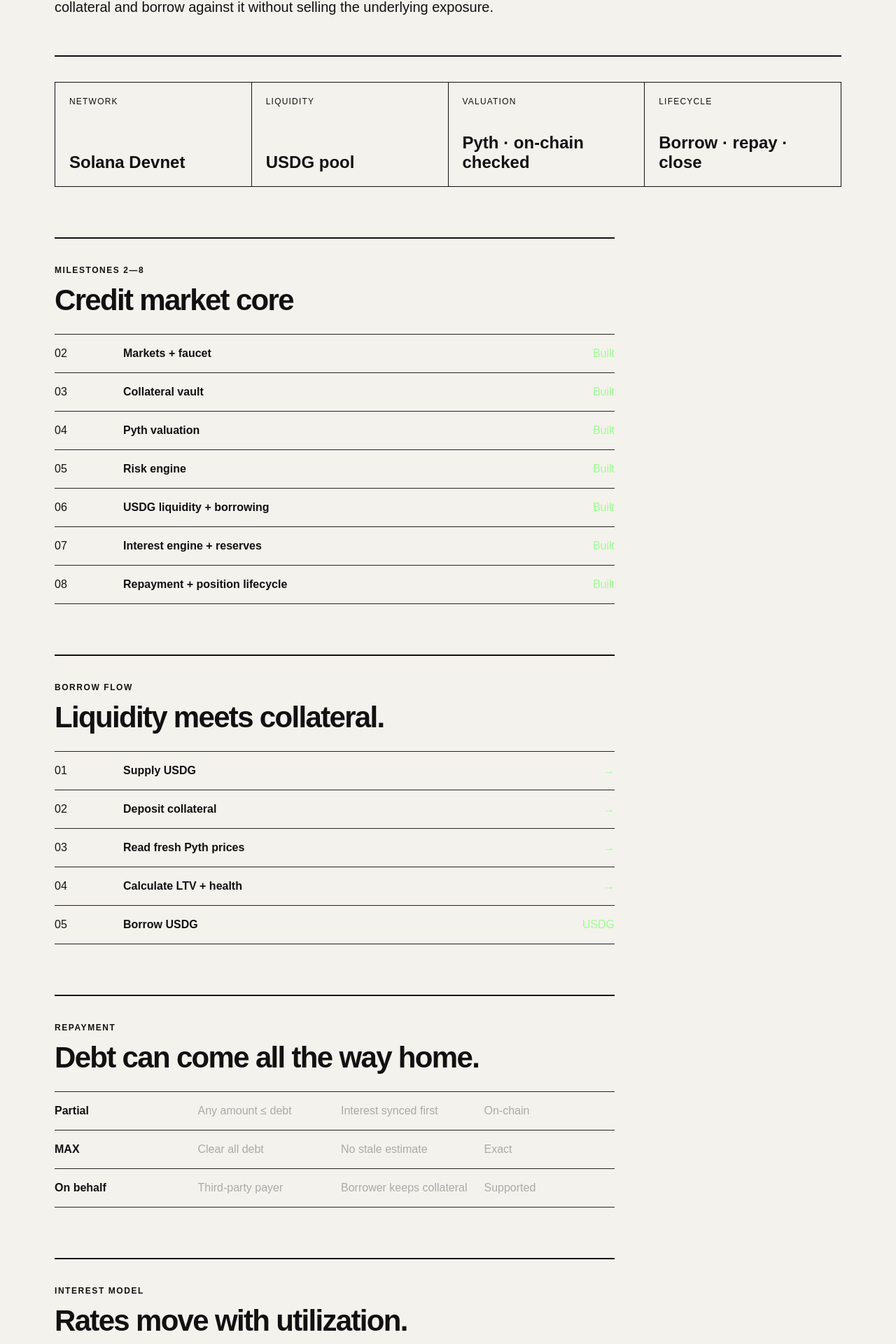
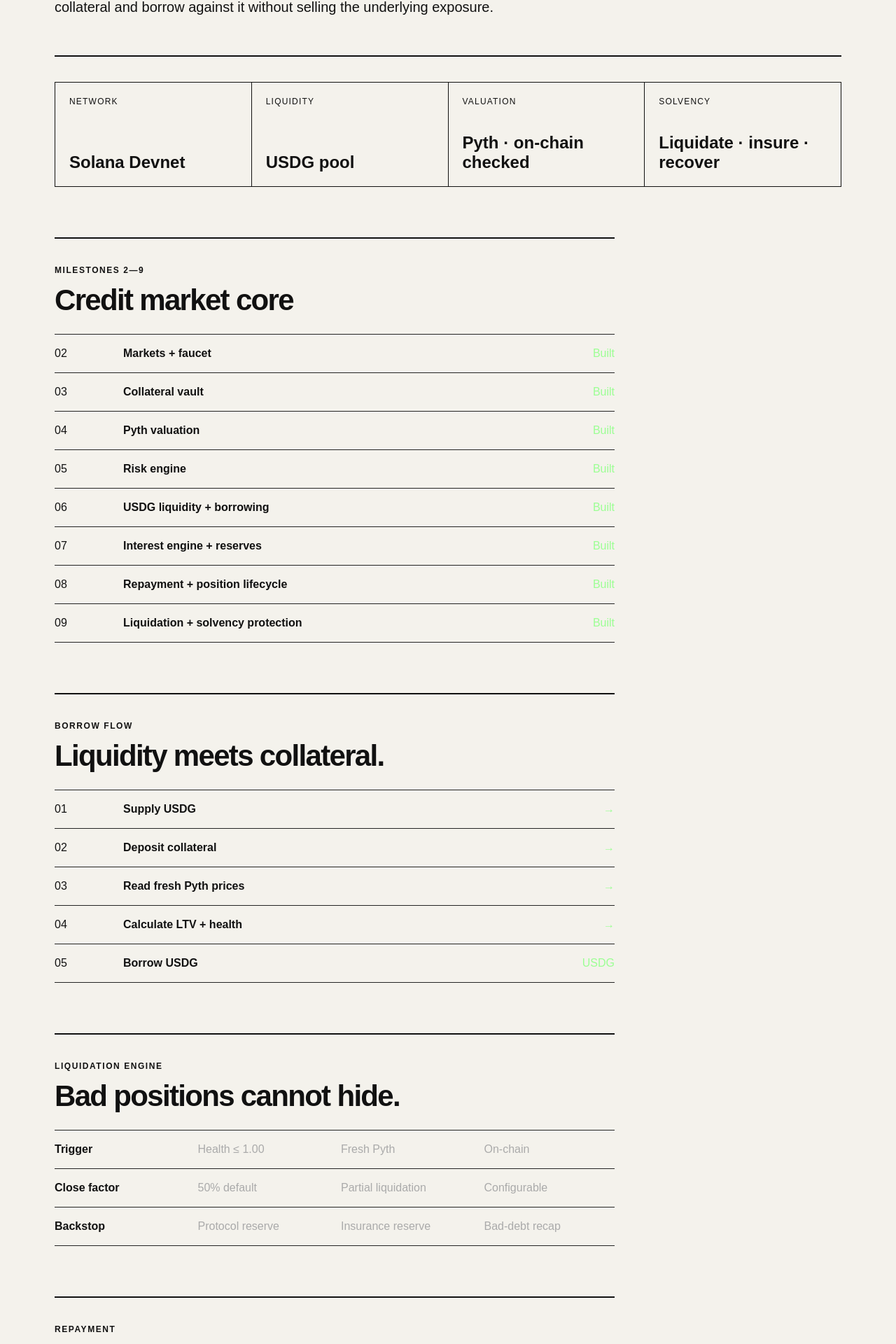
Before and after one commit to mushee-io/44milady, a Next.js app in the folder app/: page / in a window 1280 px wide. Shown: the part 259-2179 px from the top of the page at 70% size. Built offline with nearby package versions, Linux system fonts and the light colour scheme.

Commit message:
feat: surface M9 liquidation solvency status in app

```diff
--- a/app/src/app/page.tsx
+++ b/app/src/app/page.tsx
@@ -13,6 +13,7 @@ const milestones = [
   ["06", "USDG liquidity + borrowing", "Built"],
   ["07", "Interest engine + reserves", "Built"],
   ["08", "Repayment + position lifecycle", "Built"],
+  ["09", "Liquidation + solvency protection", "Built"],
 ];
 
 const borrowFlow = [
@@ -42,11 +43,11 @@ export default function Home() {
         <article><span>Network</span><strong>Solana Devnet</strong></article>
         <article><span>Liquidity</span><strong>USDG pool</strong></article>
         <article><span>Valuation</span><strong>Pyth · on-chain checked</strong></article>
-        <article><span>Lifecycle</span><strong>Borrow · repay · close</strong></article>
+        <article><span>Solvency</span><strong>Liquidate · insure · recover</strong></article>
       </section>
 
       <section className="panel">
-        <p className="eyebrow">MILESTONES 2—8</p>
+        <p className="eyebrow">MILESTONES 2—9</p>
         <h2>Credit market core</h2>
         <div className="milestone-list">
           {milestones.map(([number, label, status]) => (
@@ -68,6 +69,16 @@ export default function Home() {
               <em>{index === borrowFlow.length - 1 ? "USDG" : "→"}</em>
             </div>
           ))}
+        </div>
+      </section>
+
+      <section className="panel">
+        <p className="eyebrow">LIQUIDATION ENGINE</p>
+        <h2>Bad positions cannot hide.</h2>
+        <div className="market-table">
+          <div className="market-row"><strong>Trigger</strong><span>Health ≤ 1.00</span><span>Fresh Pyth</span><span>On-chain</span></div>
+          <div className="market-row"><strong>Close factor</strong><span>50% default</span><span>Partial liquidation</span><span>Configurable</span></div>
+          <div className="market-row"><strong>Backstop</strong><span>Protocol reserve</span><span>Insurance reserve</span><span>Bad-debt recap</span></div>
         </div>
       </section>
 
```
